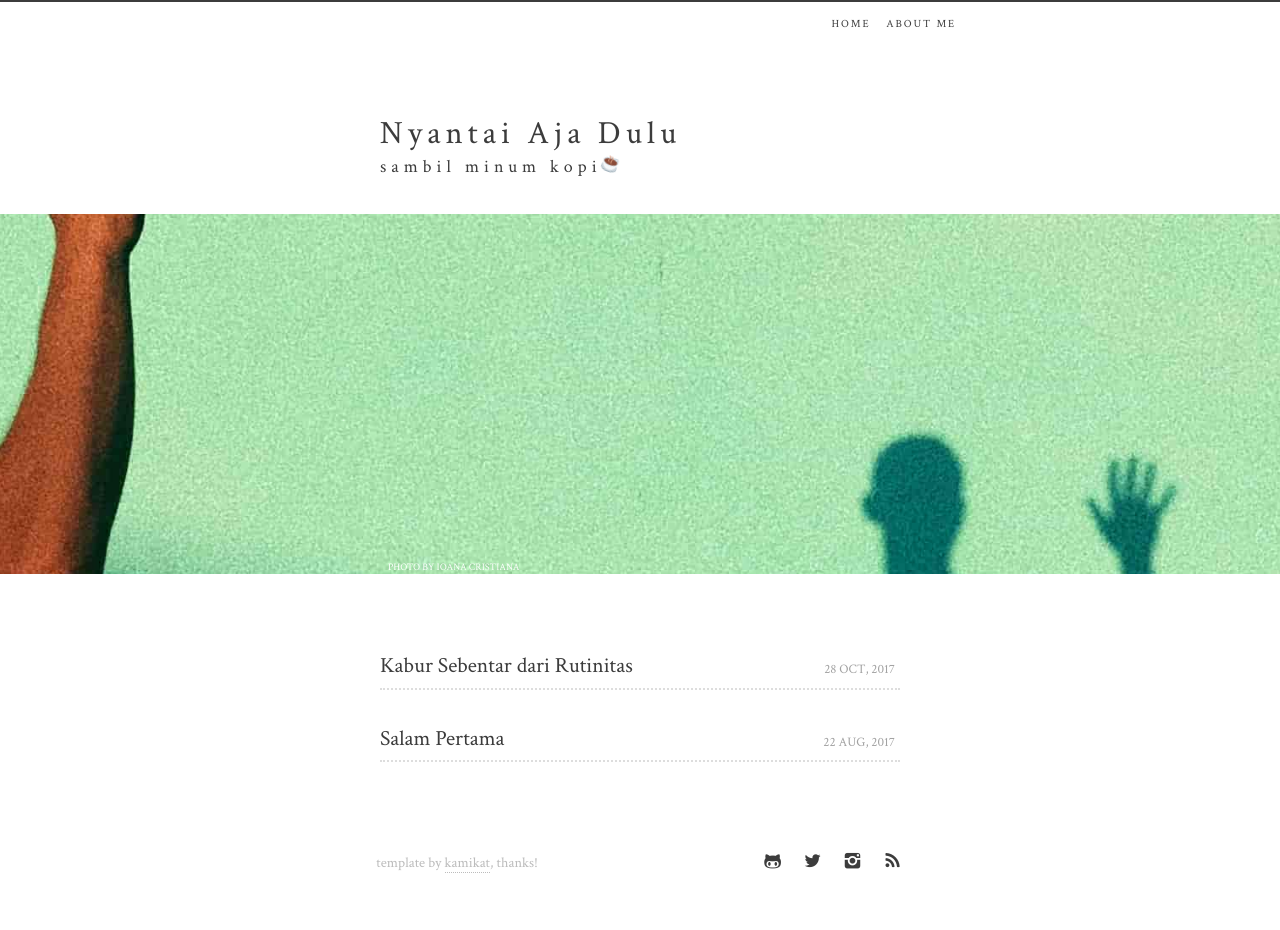
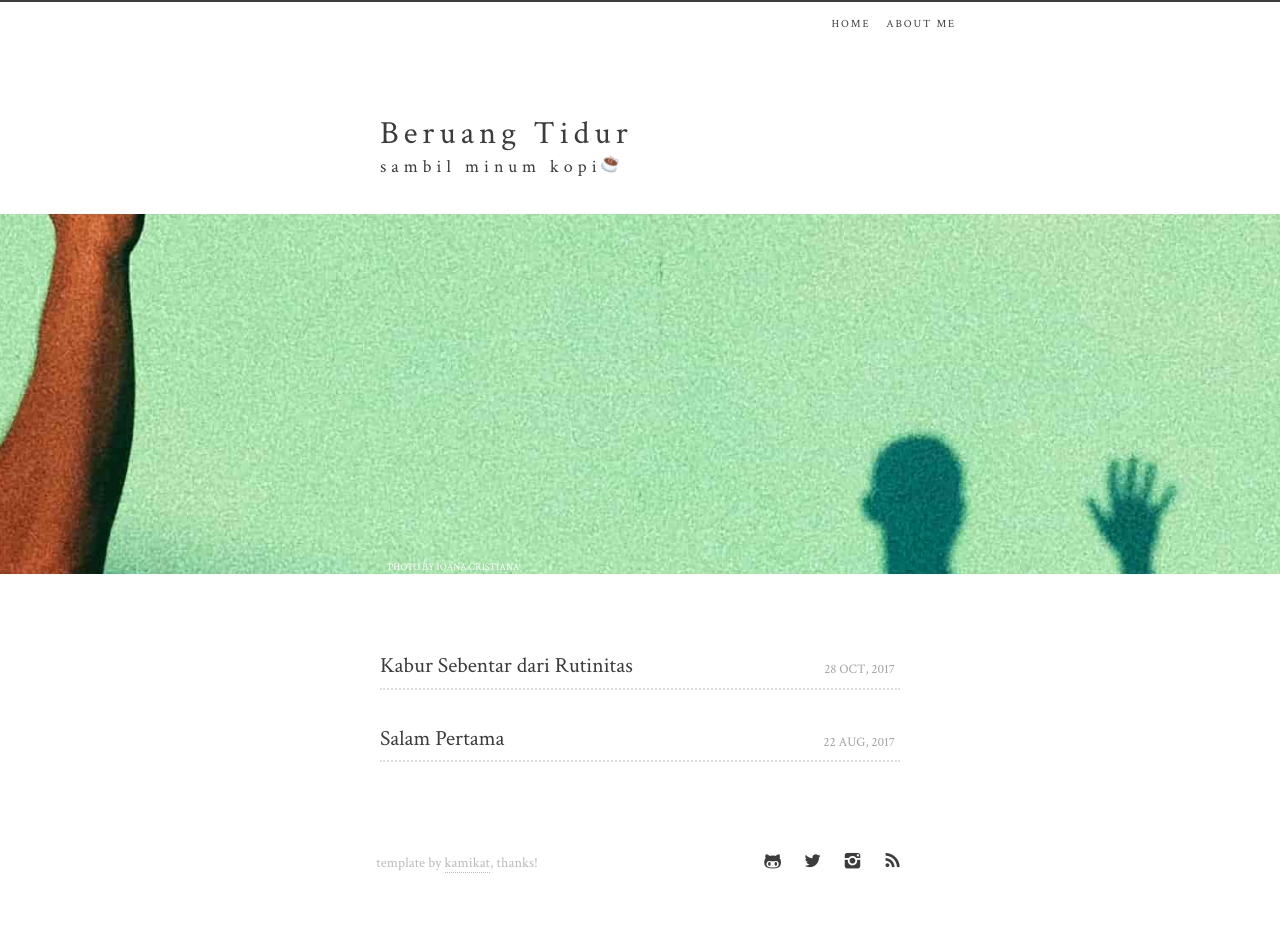
Before and after one commit to beruangtidur/ngeblog, a Jekyll site: the page built from index.html, in a window 1280 px wide. Built offline with Jekyll 4.4.1, drawn with Linux system fonts in a browser that asks for light colours; the list of posts is cut into pages by our own code; comment, search, counter and statistics services are not loaded.

Commit message:
change description to beruang tidur

```diff
--- a/_config.yml
+++ b/_config.yml
@@ -15,7 +15,7 @@
 # in the templates via {{ site.myvariable }}.
 title: "Ngeblog"
 email: raden.naufal123@gmail.com
-description: "Nyantai Aja Dulu"
+description: "Beruang Tidur"
 baseurl: "/ngeblog" # the subpath of your site, e.g. /blog
 url: "https://beruangtidur.github.io" # the base hostname & protocol for your site, e.g. http://example.com
 twitter_username: naufalhfzhn
```
